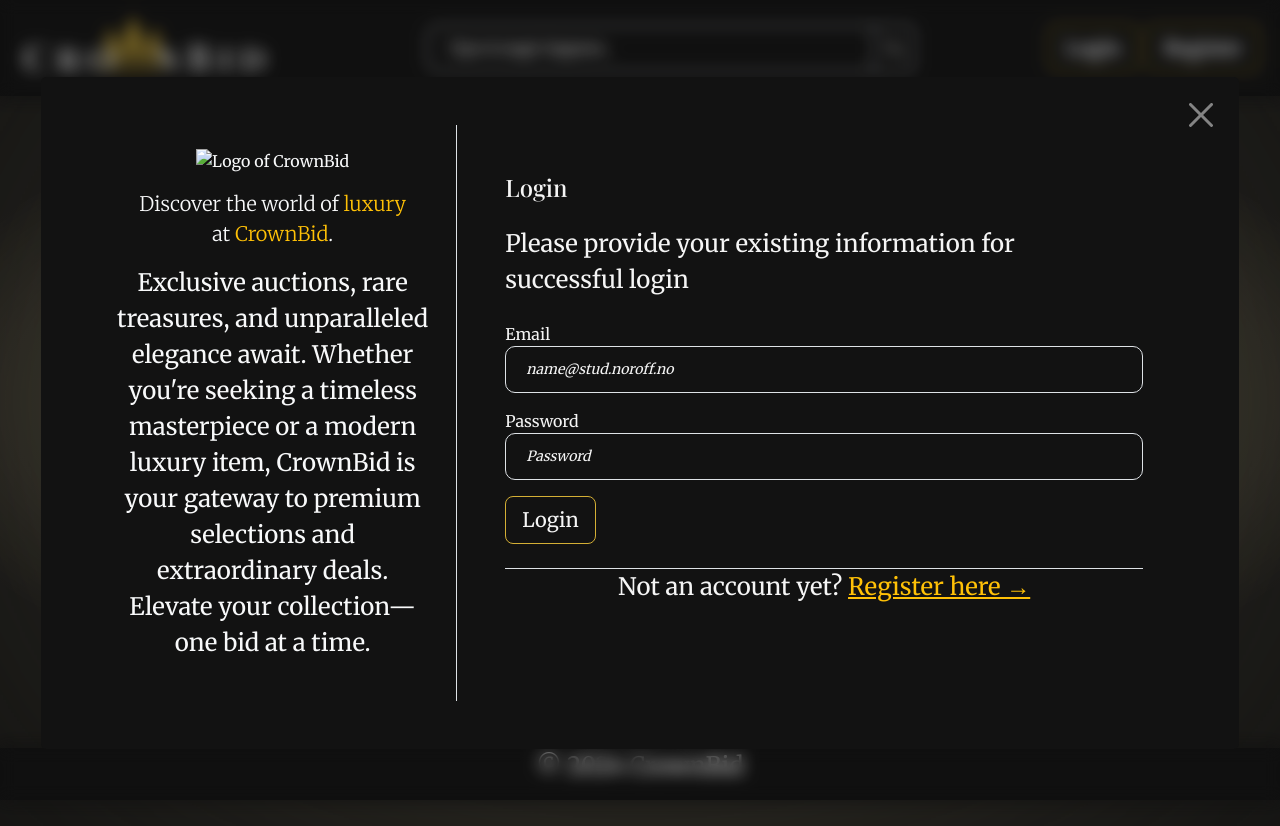
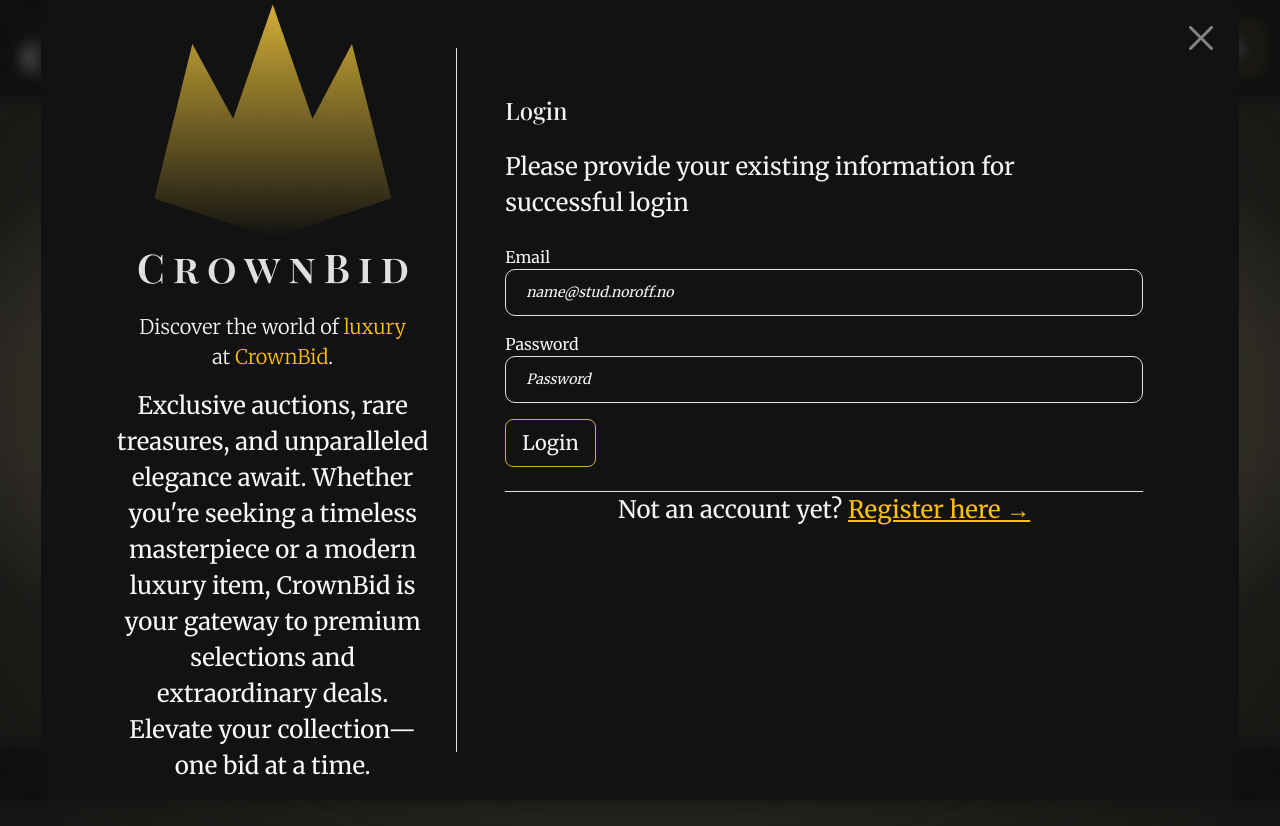
Before and after one commit to jonhavbra87/SP2, a website built with Vite: page src/index.html in a window 1280 px wide. Both pictures are taken after a click on the button "Login". Built offline with nearby package versions, Linux system fonts and the light colour scheme; no server answers; files whose address does not match are found by name.

Commit message:
fixed login modal

```diff
--- a/src/index.html
+++ b/src/index.html
@@ -136,14 +136,14 @@
     </footer>
 
     <!-- Login Modal -->
-    <div class="modalTwo fade overflow-y-auto" id="loginModal" tabindex="-1" aria-labelledby="loginModalLabel" aria-hidden="true">
-      <div class="modal-dialog modal-dialog-centered modal-lg bg-dark">
-        <div class="modal-content">
+    <div class="modalTwo" id="loginModal" tabindex="-1" aria-labelledby="loginModalLabel" aria-hidden="true">
+      <div class="modal-dialog modal-dialog-centered modal-lg bg-opacity-75">
+        <div class="modal-content bg-dark">
           <button type="button" class="btn-close" id="closeLoginModal" aria-label="Close"></button>
           <div class="modal-body p-5 d-flex flex-column flex-lg-row">
             <!-- Left side (Image and text) -->
             <div class="col-lg-4 p-4 d-flex flex-column justify-content-center text-center bg-dark text-light order-0">
-              <img src="./assets/logo_full_size.png" class="img-modal mx-auto img-fluid mb-3" alt="Logo of CrownBid" />
+              <img src="./assets/logo-full-size.png" class="img-modal mx-auto img-fluid mb-3" alt="Logo of CrownBid" />
               <p class="lead">Discover the world of <span class="text-warning">luxury</span> at <span class="text-warning">CrownBid</span>.</p>
               <p>
                 Exclusive auctions, rare treasures, and unparalleled elegance await. Whether you're seeking a timeless masterpiece or a modern luxury
@@ -152,7 +152,7 @@
             </div>
 
             <!-- Login Form Content -->
-            <div class="col-lg-8 p-5 border-start-md-0 border-start order-1">
+            <div class="col-lg-8 p-5 border-start-md-0 border-start order-1 bg-dark">
               <h4 id="loginModalLabel" class="mb-4">Login</h4>
               <p class="mb-4">Please provide your existing information for successful login</p>
 
@@ -193,7 +193,7 @@
     </div>
 
     <!-- Registration Modal -->
-    <div class="modalTwo fade overflow-y-auto" id="registrationModal" tabindex="-1" aria-labelledby="registrationModalLabel" aria-hidden="true">
+    <div class="modalTwo" id="registrationModal" tabindex="-1" aria-labelledby="registrationModalLabel" aria-hidden="true">
       <div class="modal-dialog modal-dialog-centered modal-lg bg-dark">
         <div class="modal-content">
           <button type="button" class="btn-close" id="closeRegistrationModal" aria-label="Close"></button>
--- a/src/js/api/auth/login.js
+++ b/src/js/api/auth/login.js
@@ -24,6 +24,9 @@
 
     storage.save('token', accessToken);
     storage.save('profile', user);
+    console.log('User logged in:', user);
+    console.log('Access token:', accessToken);
+
     // alert('You have been logged in successfully')
 
     return user;
--- a/src/js/render/helpers/create/specificCard/specificFooterContainer.js
+++ b/src/js/render/helpers/create/specificCard/specificFooterContainer.js
@@ -84,7 +84,7 @@
   // Handle bid submission
   placeBidForm.addEventListener('submit', async (event) => {
     event.preventDefault();
-    const bidAmount = parseFloat(placeBidInput.value);
+    const bidAmount = parseInt(placeBidInput.value);
     if (!bidAmount || isNaN(bidAmount) || bidAmount <= 0) {
       alert('Please enter a valid bid amount.');
       return;
--- a/src/js/ui/helpers/updateNavbarAuthUser.js
+++ b/src/js/ui/helpers/updateNavbarAuthUser.js
@@ -5,7 +5,7 @@
   const profileLink = document.getElementById('profileLink');
   const listingsLink = document.getElementById('listingsLink');
   const newListingLink = document.getElementById('newListingLink');
-  const logoutButton = document.getElementById('logoutButton');
+  const logoutButton = document.getElementById('[data-auth="logout"]');
 
   // Hide login/register buttons
   if (loginButton) loginButton.classList.add('d-none');
--- a/src/js/ui/listeners/loginListener.js
+++ b/src/js/ui/listeners/loginListener.js
@@ -1,17 +1,13 @@
 import { onAuth } from '../events/onAuth.js';
-import { hideLoader } from '../helpers/hideLoader.js';
-import { showLoader } from '../helpers/showLoader.js';
 import { updateNavbarAuthUser } from '../helpers/updateNavbarAuthUser.js';
 
 export function loginListener() {
   document.getElementById('loginModal').addEventListener('submit', async (event) => {
-    showLoader();
     await onAuth(event);
     setTimeout(() => {
       updateNavbarAuthUser();
       window.location.reload();
       window.body.classList.remove('overflow-hidden');
     }, 500);
-    hideLoader();
   });
 }
--- a/src/js/ui/listeners/modalShowHide.js
+++ b/src/js/ui/listeners/modalShowHide.js
@@ -1,18 +1,19 @@
 export function modalShowHide() {
   const loginModal = document.getElementById('loginModal');
   const registerModal = document.getElementById('registrationModal');
-  const scrollY = window.scrollY || document.documentElement.scrollTop;
+  // const scrollY = window.scrollY || document.documentElement.scrollTop;
 
   const openLoginModalButton = document.querySelector('[data-bs-target="#loginModal"]');
   const openRegisterModalButton = document.querySelector('[data-bs-target="#registrationModal"]');
 
   const closeModalButtons = document.querySelectorAll('.btn-close');
 
-  loginModal.style.top = `${scrollY}px`;
-  registerModal.style.top = `${scrollY}px`;
+  // loginModal.style.top = `${scrollY}px`;
+  // registerModal.style.top = `${scrollY}px`;
 
   /* OPEN MODAL */
   openLoginModalButton.addEventListener('click', () => {
+    loginModal.style.top = `${window.scrollY}px`;
     loginModal.classList.add('show');
     document.body.classList.add('overflow-hidden');
   });
--- a/src/scss/styles.scss
+++ b/src/scss/styles.scss
@@ -19,7 +19,7 @@
   background-size: cover;
   background-position: center;
   background-attachment: fixed;
-  // min-height: 100vh;
+  min-height: 100vh;
 
   font-family: $font-family-base;
   font-size: $font-size-base;
@@ -84,6 +84,7 @@
     max-height: 100%;
   }
 }
+
 /* BUTTON STYLING */
 .btn-cb-primary,
 .btn-cb-secondary {
@@ -400,31 +401,39 @@
   width: 100%;
   height: 100%;
   background: rgba(0, 0, 0, 0.1);
-  // background: #121212;
   z-index: 9997;
   backdrop-filter: blur(8px);
-  overflow-y: auto;
+
   // margin: auto;
 }
 
 .modalTwo.show {
-  display: block;
+  display: flex;
 }
 
 .modal-dialog {
   position: relative;
-  margin: auto;
   max-width: 1198px;
+  max-height: 100vh;
   background: transparent;
   border-radius: 5px;
-  top: 50%;
-  transform: translateY(-50%);
+  // overflow-y: auto;
+  overflow: hidden;
 }
 
-.modal-header,
+.modal-content {
+  display: flex;
+  justify-content: center;
+  align-items: flex-start;
+  max-height: 100%;
+  overflow-y: auto;
+}
+
 .modal-body {
-  padding: 20px;
+  overflow-y: auto;
+  // max-height: 100%;
 }
+
 .img-modal {
   max-width: 288px;
 }
```
Also changed, not shown: src/js/ui/events/onAuth.js (+0 -9 lines).
